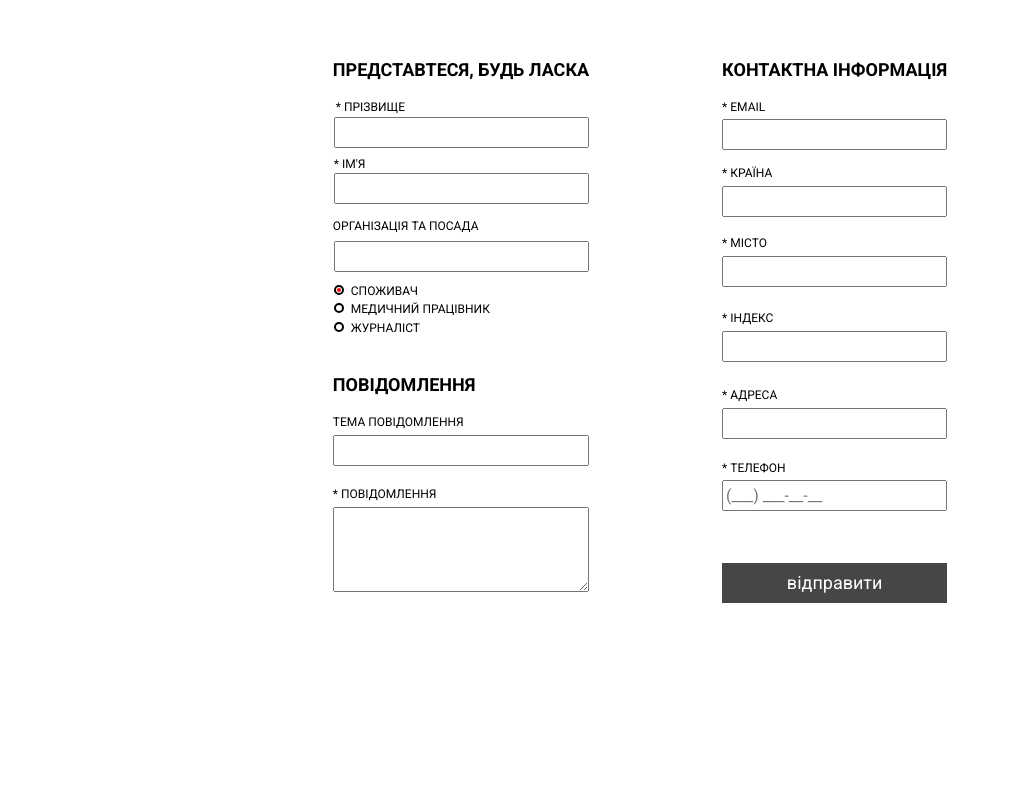
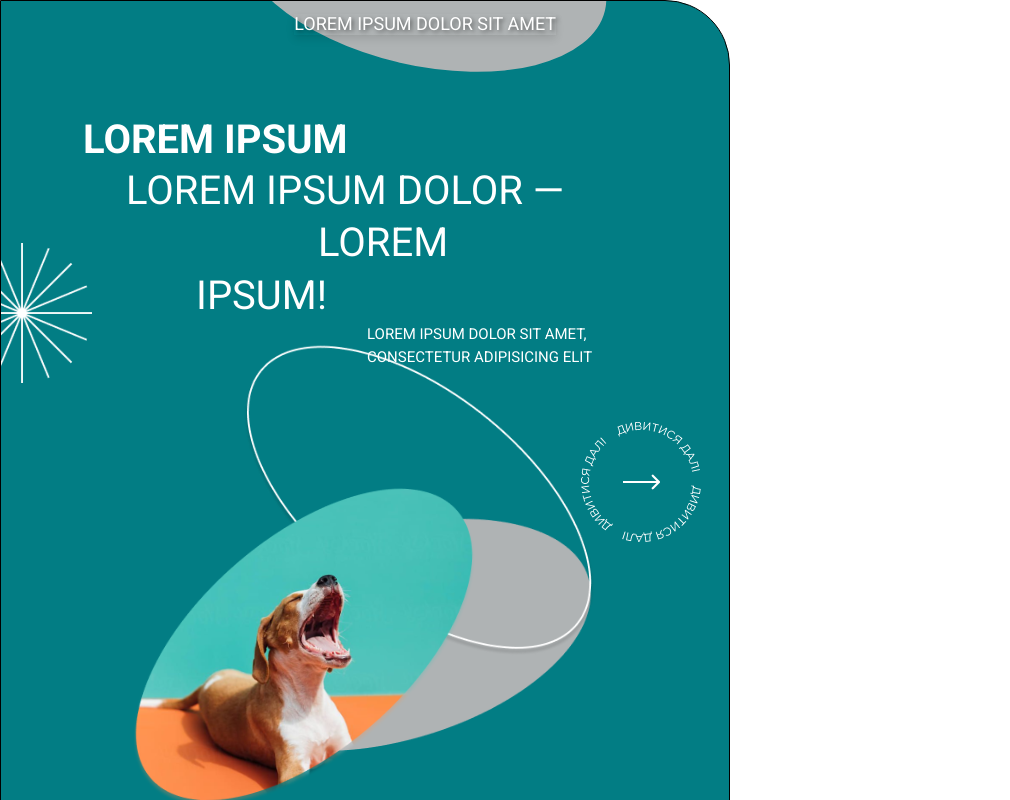
Before and after one commit to AndrewVoloshin/Inchkiev_test_work, a Vue app: page / in a window 1280 px wide. Shown: the top 800 px of the page, without its empty margins (0-1010 px from the left). Built offline with nearby package versions, Linux system fonts and the light colour scheme.

Commit message:
fix: slider height

```diff
--- a/src/App.vue
+++ b/src/App.vue
@@ -1,20 +1,20 @@
 <template>
   <div class="app__wrap">
     <div class="app__container">
-      <!-- <SliderApp /> -->
+      <SliderApp class="slider"/>
       <FeedbackForm />
     </div>
   </div>
 </template>
 
 <script>
-// import SliderApp from './components/SliderApp'
+import SliderApp from './components/SliderApp'
 import FeedbackForm from './components/FeedbackForm.vue'
 
 export default {
   name: 'App',
   components: {
-    // SliderApp,
+    SliderApp,
     FeedbackForm
   }
 }
@@ -28,6 +28,10 @@ body {
 *{
   box-sizing: border-box;
 }
+
+.slider{
+  height: 900px;
+}
 /*
 .app__wrap {
   display: flex;
```
